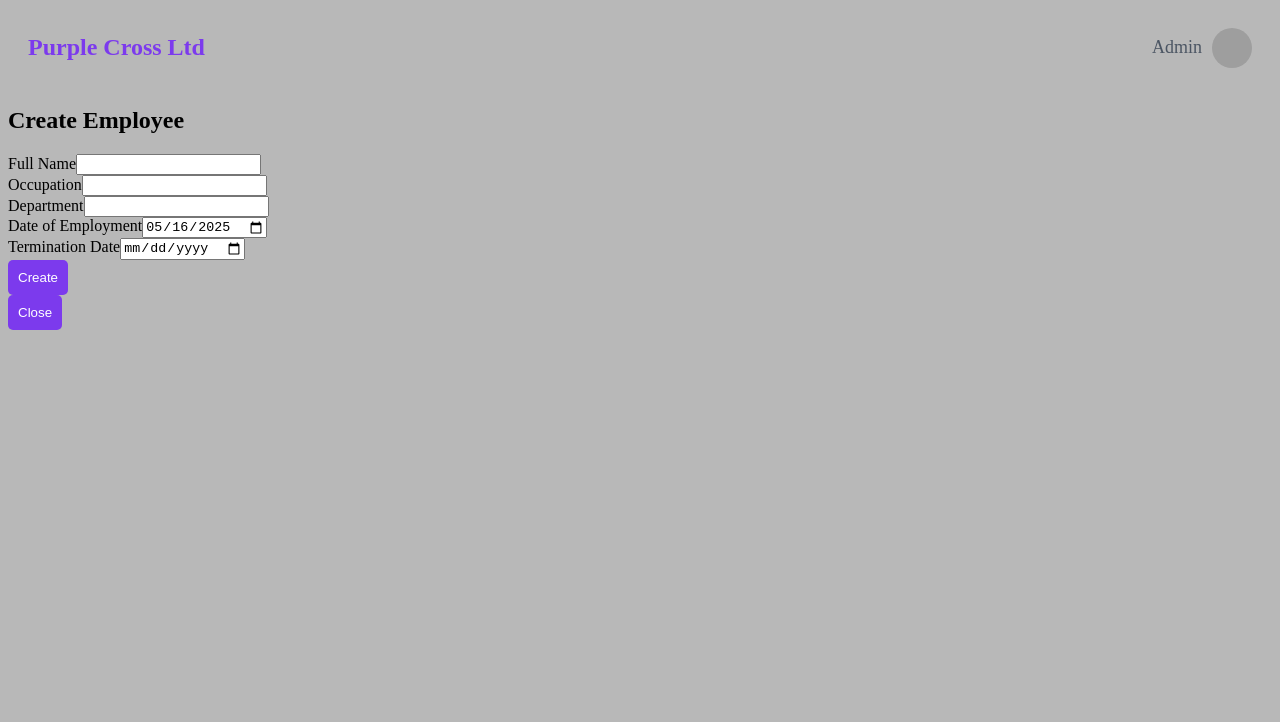
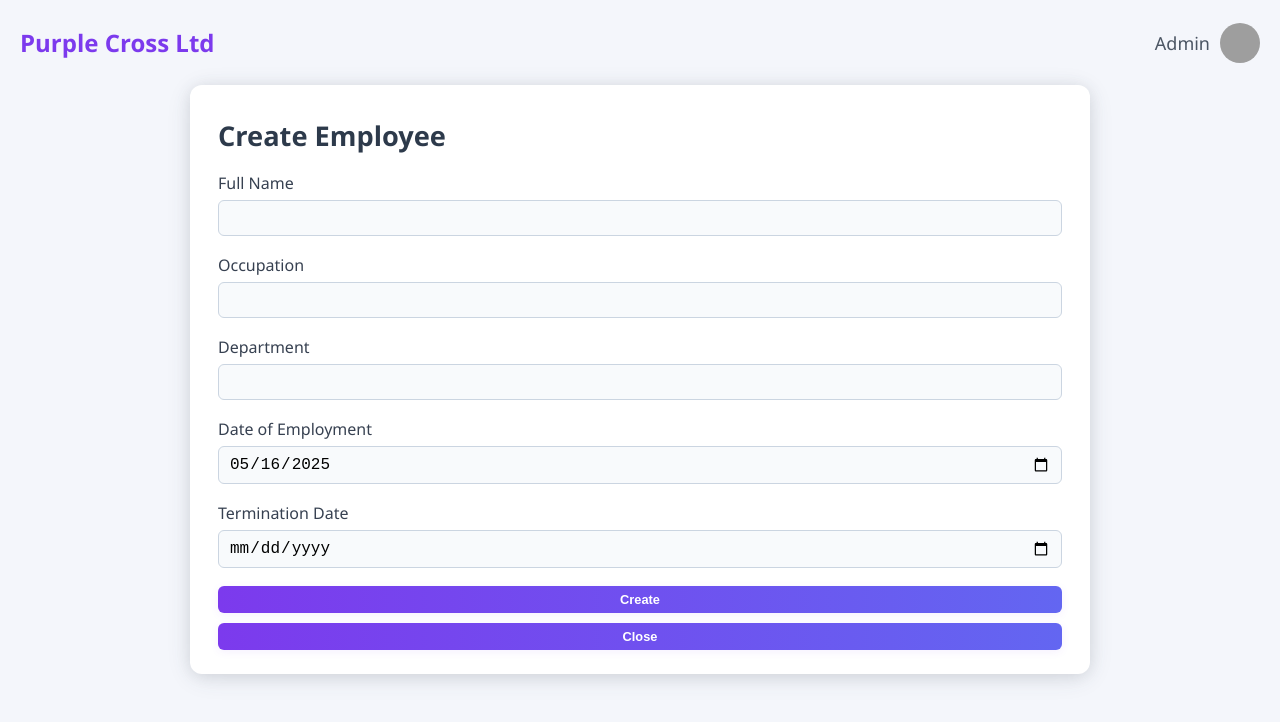
Before and after one commit to Alorian42/shireburn-test, a Vue app: page /create in a window 1280 px wide. Shown: the top 722 px of the page. Built offline with nearby package versions, Linux system fonts and the light colour scheme; grey boxes are pictures that could not be loaded.

Commit message:
feat: added styling

```diff
--- a/src/App.vue
+++ b/src/App.vue
@@ -16,15 +16,52 @@ employeeStore.fetchEmployees();
 
 <style>
 body {
-	background-color: #b8b8b8;
+	background-color: #f4f6fb;
+	font-family: 'Segoe UI', Arial, sans-serif;
+	margin: 0;
+	padding: 0;
+}
+
+.container {
+	max-width: 900px;
+	margin: 0 auto;
+	padding: 0;
+	background: #fff;
+	border-radius: 16px;
+	box-shadow: 0 4px 24px rgba(60, 72, 88, 0.12);
 }
 
 button {
-	background-color: #7c3aed;
-	color: white;
+	background: linear-gradient(90deg, #7c3aed 0%, #6366f1 100%);
+	color: #fff;
 	border: none;
-	padding: 10px;
-	border-radius: 5px;
+	padding: 6px 14px;
+	border-radius: 6px;
 	cursor: pointer;
+	font-size: 0.8rem;
+	font-weight: 600;
+	transition:
+		background 0.2s,
+		box-shadow 0.2s;
+	box-shadow: 0 2px 8px rgba(124, 58, 237, 0.08);
+}
+
+button:hover {
+	background: linear-gradient(90deg, #6366f1 0%, #7c3aed 100%);
+	box-shadow: 0 4px 16px rgba(124, 58, 237, 0.16);
+}
+
+.vue3-easy-data-table,
+.vue3-easy-data-table__main {
+	background-color: #fff;
+	border-radius: 8px;
+	box-shadow: 0 2px 10px rgba(0, 0, 0, 0.1);
+}
+
+@media (max-width: 600px) {
+	.container {
+		border-radius: 0;
+		box-shadow: none;
+	}
 }
 </style>
--- a/src/views/EmployeeForm.vue
+++ b/src/views/EmployeeForm.vue
@@ -1,5 +1,5 @@
 <template>
-	<div v-if="employee">
+	<div class="wrapper" v-if="employee">
 		<template v-if="isViewMode">
 			<h2>{{ employee.fullName }}</h2>
 			<p>Occupation: {{ employee.occupation }}</p>
@@ -10,30 +10,30 @@
 		<template v-else>
 			<h2>{{ isEditMode ? 'Edit Employee' : 'Create Employee' }}</h2>
 			<form @submit.prevent="onSubmit">
-				<div>
+				<div class="form-field">
 					<label for="fullName">Full Name</label>
 					<input type="text" v-model="employee.fullName" required />
 				</div>
-				<div>
+				<div class="form-field">
 					<label for="occupation">Occupation</label>
 					<input type="text" v-model="employee.occupation" required />
 				</div>
-				<div>
+				<div class="form-field">
 					<label for="department">Department</label>
 					<input type="text" v-model="employee.department" required />
 				</div>
-				<div>
+				<div class="form-field">
 					<label for="dateOfEmployment">Date of Employment</label>
 					<input type="date" v-model="employmentDateValue" required />
 				</div>
-				<div>
+				<div class="form-field">
 					<label for="terminationDate">Termination Date</label>
 					<input type="date" v-model="terminationDateValue" />
 				</div>
 				<button type="submit">{{ isEditMode ? 'Update' : 'Create' }}</button>
 			</form>
 		</template>
-		<button @click="onClose">Close</button>
+		<button class="close-button" @click="onClose">Close</button>
 	</div>
 </template>
 
@@ -133,4 +133,70 @@ const terminationDateValue = computed({
 const formatDate = DateUtils.formatDate;
 </script>
 
-<style scoped></style>
+<style scoped>
+.wrapper {
+	margin: 0 auto;
+	background: #fff;
+	border-radius: 12px;
+	box-shadow: 0 2px 16px rgba(0, 0, 0, 0.08);
+	padding: 32px 28px 24px 28px;
+}
+
+h2 {
+	margin-top: 0;
+	margin-bottom: 18px;
+	color: #2d3a4b;
+	font-size: 1.7rem;
+	font-weight: 600;
+}
+
+p {
+	margin: 8px 0 0 0;
+	color: #4a5568;
+	font-size: 1.05rem;
+}
+
+.form-field {
+	margin-bottom: 18px;
+	display: flex;
+	flex-direction: column;
+}
+
+label {
+	margin-bottom: 6px;
+	color: #374151;
+	font-weight: 500;
+	font-size: 1rem;
+}
+
+input[type='text'],
+input[type='date'] {
+	padding: 8px 10px;
+	border: 1px solid #cbd5e1;
+	border-radius: 6px;
+	font-size: 1rem;
+	background: #f8fafc;
+	transition: border 0.2s;
+}
+
+input[type='text']:focus,
+input[type='date']:focus {
+	border-color: #7c3aed;
+	outline: none;
+}
+
+button {
+	min-width: 100%;
+}
+
+.close-button {
+	margin-top: 10px;
+}
+
+@media (max-width: 600px) {
+	.wrapper {
+		border-radius: 0;
+		box-shadow: none;
+	}
+}
+</style>
--- a/src/views/EmployeeList.vue
+++ b/src/views/EmployeeList.vue
@@ -1,11 +1,13 @@
 <template>
-	<div>
+	<div class="wrapper">
+		<div class="search-bar">
 			<div>
 				Search in:
 				<select v-model="searchField">
 					<option>name</option>
 					<option>occupation</option>
 				</select>
+			</div>
 			<input type="text" v-model="searchValue" placeholder="Search..." />
 		</div>
 		<EasyDataTable
@@ -107,6 +109,47 @@ onChange((files) => {
 </script>
 
 <style scoped>
+.wrapper {
+	padding-bottom: 20px;
+}
+
+.search-bar {
+	display: flex;
+	align-items: center;
+	gap: 10px;
+	margin-bottom: 18px;
+	background: #f8f9fa;
+	padding: 16px 20px;
+	border-radius: 8px;
+	box-shadow: 0 1px 4px rgba(0, 0, 0, 0.04);
+}
+
+.search-bar input {
+	width: 200px;
+}
+
+.search-bar div {
+	display: flex;
+	align-items: center;
+	gap: 10px;
+}
+
+.search-bar input,
+.search-bar select {
+	padding: 8px 10px;
+	border: 1px solid #cbd5e1;
+	border-radius: 6px;
+	font-size: 1rem;
+	background: #f8fafc;
+	transition: border 0.2s;
+}
+
+.search-bar input:focus,
+.search-bar select:focus {
+	border-color: #7c3aed;
+	outline: none;
+}
+
 .actions {
 	display: flex;
 	gap: 10px;
@@ -117,5 +160,24 @@ onChange((files) => {
 	display: flex;
 	gap: 10px;
 	margin-top: 20px;
+	padding-left: 20px;
+}
+
+@media (max-width: 600px) {
+	.global-actions {
+		padding-left: 5px;
+		padding-right: 5px;
+		flex-direction: column;
+	}
+
+	.search-bar {
+		flex-direction: column;
+	}
+
+	.search-bar input,
+	.search-bar select,
+	.search-bar div {
+		width: 100%;
+	}
 }
 </style>
```
Lines whose indentation alone changed are shown as unchanged.
